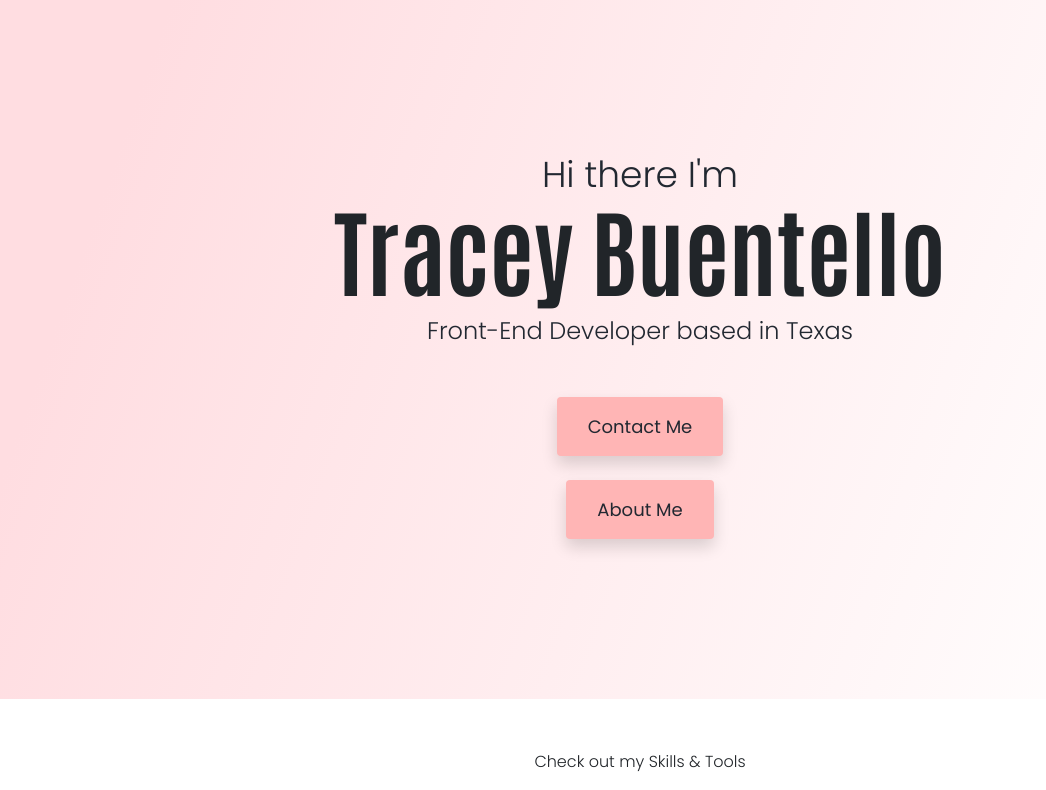
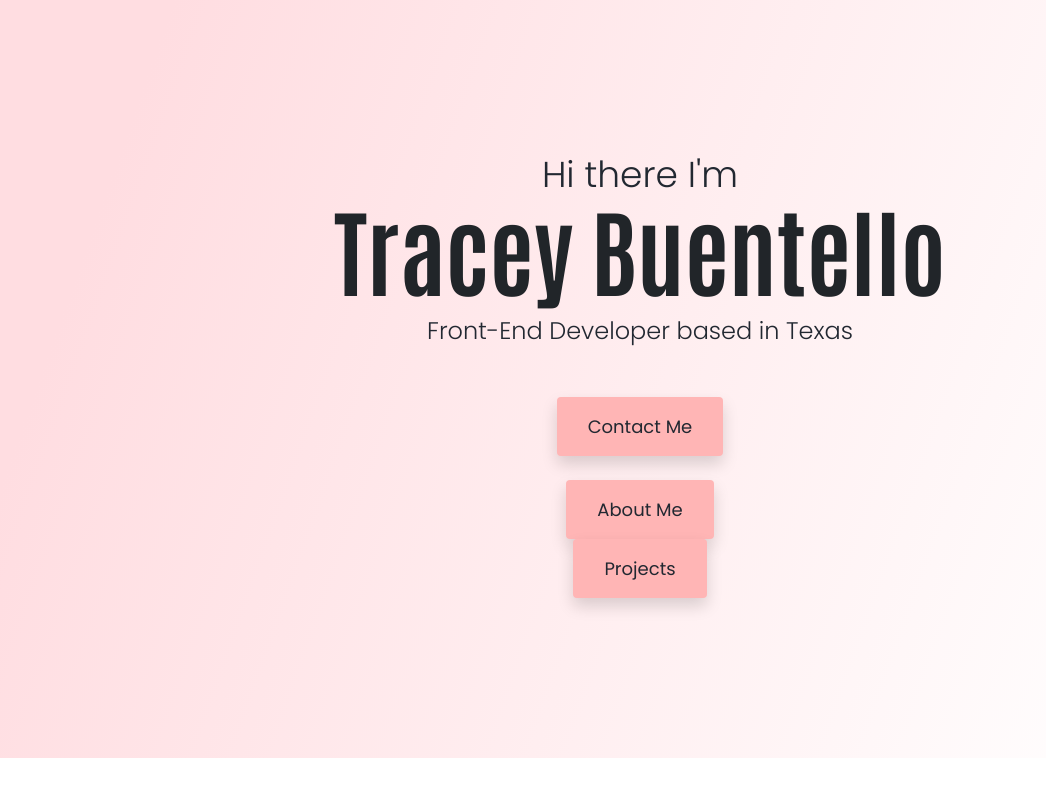
Before and after one commit to tleanne1/my-developer-portfolio, a plain HTML site: page index.html in a window 1280 px wide. Shown: the top 790 px of the page, without its empty margins (0-1046 px from the left). Drawn offline with nearby package versions, Linux system fonts and the light colour scheme.

Commit message:
Added projects button

```diff
--- a/index.html
+++ b/index.html
@@ -39,6 +39,9 @@
       </div>
       <div>
         <a href="about.html" class="btn btn-branding shadow">About Me</a>
+      </div>
+      <div>
+        <a href="projects.html" class="btn btn-branding shadow">Projects</a>
       </div>
     </div>
     <div class="toolbox d-none d-md-block">
```
